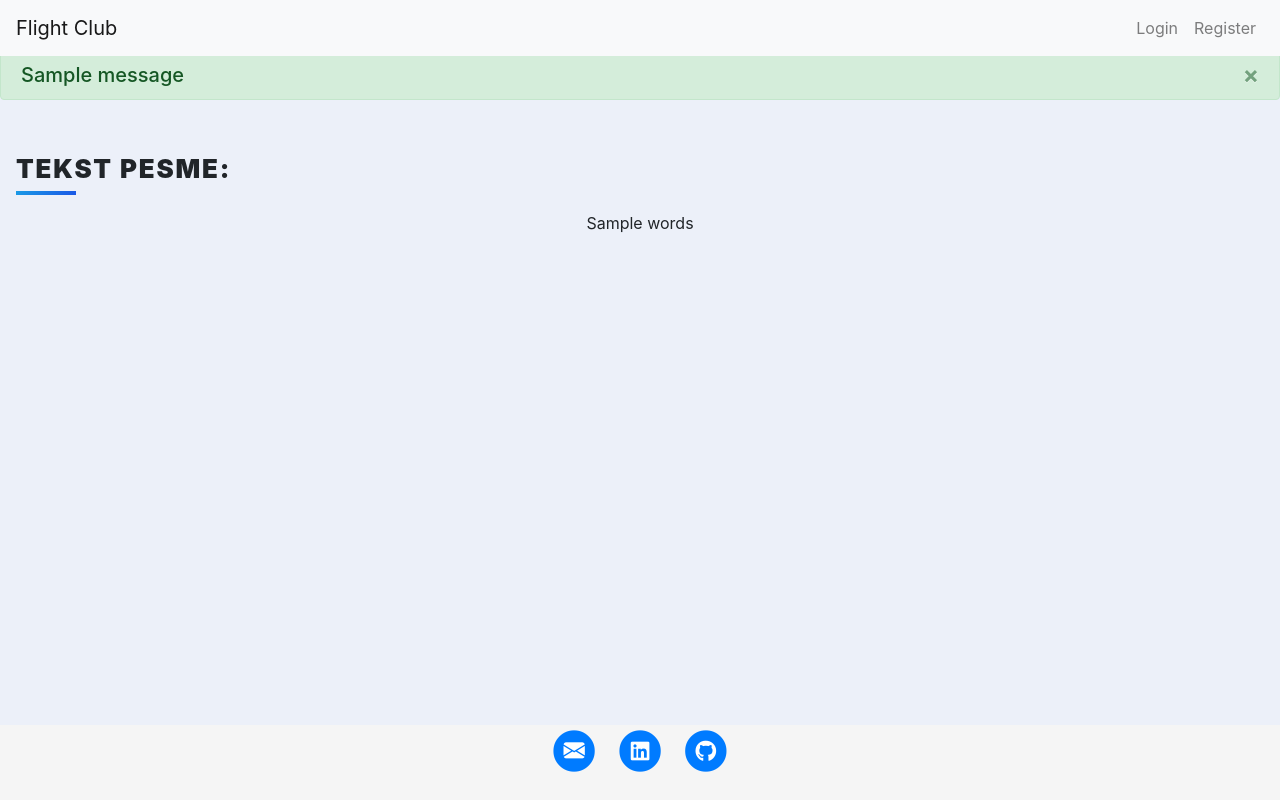
After one commit to Wiola09/web_aplikacija_spotify, a Flask app: template templates/prikaz_tekst_pesme.html in a window 1280 px wide. The commit adds this page. Run offline with Flask 3, Linux system fonts and the light colour scheme; the template is opened without the code that fills it: most values are stand-ins (such as "Sample title", 1, 10 or a date in 2020); one stand-in notice (Sample message) is shown; some libraries are stand-ins or nearby versions.

Commit message:
Dodata funkcionalnost prikaza teksta pesme, koristi se API:     Uradio pretplatu na apilayer Spotify API     Koristi https://apilayer.com/marketplace/spotify-api , pa live demo
    Ima 500 mesaceno besplatnih zahteva

```diff
--- a/main.py
+++ b/main.py
@@ -1,4 +1,5 @@
 import os
+import requests
 from flask import Flask, render_template, redirect, url_for, request, flash, current_app, jsonify, session
 from flask_bootstrap import Bootstrap
 from werkzeug.security import check_password_hash
@@ -28,6 +29,9 @@ SPOTIPY_REDIRECT_URI = os.environ["SPOTIPY_REDIRECT_URI"]
 app.config["SPOTIPY_CLIENT_ID"] = SPOTIPY_CLIENT_ID
 app.config["SPOTIPY_CLIENT_SECRET"] = SPOTIPY_CLIENT_SECRET
 app.config["SPOTIPY_REDIRECT_URI"] = SPOTIPY_REDIRECT_URI
+
+# Key https://apilayer.com/marketplace/spotify-api
+API_LAYER_API_KEY = os.environ["API_LAYER_API_KEY"]
 
 # CREATE DATABASE
 # Prva linija mi javlja gresku, problem je bio sto sam dodao env vrednost DATABASE_URL1, pa je on nalazi, ne treba je
@@ -298,8 +302,43 @@ def prikazi_pesme_sa_playliste():
     # return jsonify(rezultat['items'][0])  # Kod vraca JSON podatke i samo ejdnoj pesmi
     return render_template("prikaz_pesama_playlista.html", pesme=rezultat['items'], lista=playlist_name, playlist_id=playlist_id)
 
+@app.route('/prikazi_tekst_pesme')
+def prikazi_tekst_pesme():
+    """
+    Uradio pretplatu na apilayer Spotify API
+    Koristi https://apilayer.com/marketplace/spotify-api , pa live demo
+
+    Ima 500 mesaceno besplatnih zahteva
+    :return:
+    """
+    song_id = request.args.get('song_id')
+
+    url = f"https://api.apilayer.com/spotify/track_lyrics?id={song_id}"
+
+    payload = {}
+    headers = {
+        "apikey": API_LAYER_API_KEY
+    }
+
+    response = requests.request("GET", url, headers=headers, data=payload)
+    import json
+    status_code = response.status_code
+    print(status_code)
+    result = response.text
+    try:
+        response_dict = json.loads(response.text)
+        test = response_dict["lyrics"]["lines"][0]['words']
+        print(test)
+
+        return render_template("prikaz_tekst_pesme.html", pesma=response_dict["lyrics"]["lines"])
+    except:
+        return "Nema teksta za pesmu"
+    return jsonify(response_dict)
+
+
 globalna_pesme_pretrage = []
 globalna_song_uris = []
+
 
 @app.route('/pronadji_pesme_i_napravi_listu')
 def pronadji_pesme_i_napravi_listu():
@@ -508,5 +547,6 @@ def forma_pretraga():
     return render_template("forma_pretraga.html", form=forma, name=current_user.name,
                            logged_in=current_user.is_authenticated)
 
+
 if __name__ == '__main__':
     app.run(debug=True, use_reloader=False)
--- a/templates/prikaz_pesama_playlista.html
+++ b/templates/prikaz_pesama_playlista.html
@@ -35,6 +35,7 @@
     <div class="playListe svePesme" style="background-image: url('{{item['track']['album']['images'][1]['url']}}')">
 <!--        <a href="{{item['track']['href']}}" class="button"> Link autentif</a>-->
         <a href="{{item['track']['external_urls']['spotify']}}" class="button" target="_blank" rel="nofollow"> Pusti</a>
+        <a href="{{ url_for('prikazi_tekst_pesme', range_start=loop.index, playlist_id=playlist_id, playlist_name=lista, song_id=item['track']['id'] )}}" class="button" target="_blank" rel="nofollow">Tekst</a>
 <!--        <a href="{{item['track']['preview_url']}}" class="button"> Pesma deo</a>-->
          <hr class="heading">
         <a href="{{ url_for('obrisi_pesmu', playlist_id=playlist_id, playlist_name=lista, song_id=item['track']['id']) }}" class="button delete-button"> Obrisi </a>
--- /dev/null
+++ b/templates/prikaz_tekst_pesme.html
@@ -0,0 +1,33 @@
+{% extends "base.html" %}
+
+{% block content %}
+<hr>
+<hr>
+<h5>
+    {% with messages = get_flashed_messages(with_categories=true) %}
+    {% if messages %}
+    {% for category, message in messages %}
+    <div class="alert {% if category == 'success' %}alert-success{% else %}alert-danger{% endif %} alert-dismissible fade show"
+         role="alert">
+        <p class="mb-0">{{ message | safe }}</p>
+        <button type="button" class="close" data-dismiss="alert" aria-label="Close">
+            <span aria-hidden="true">&times;</span>
+        </button>
+    </div>
+    {% endfor %}
+    {% endif %}
+    {% endwith %}
+
+</h5>
+
+<h2 class="heading"> Tekst pesme: </h2>
+
+
+{% for linija in pesma %}
+<div class="container">
+  <p>{{linija['words']}}</p>
+ </div>
+{% endfor %}
+{% endblock %}
+
+{% include "footer.html" %}
```
Also changed, not shown: spotify_utils.py (+8 -0 lines).
